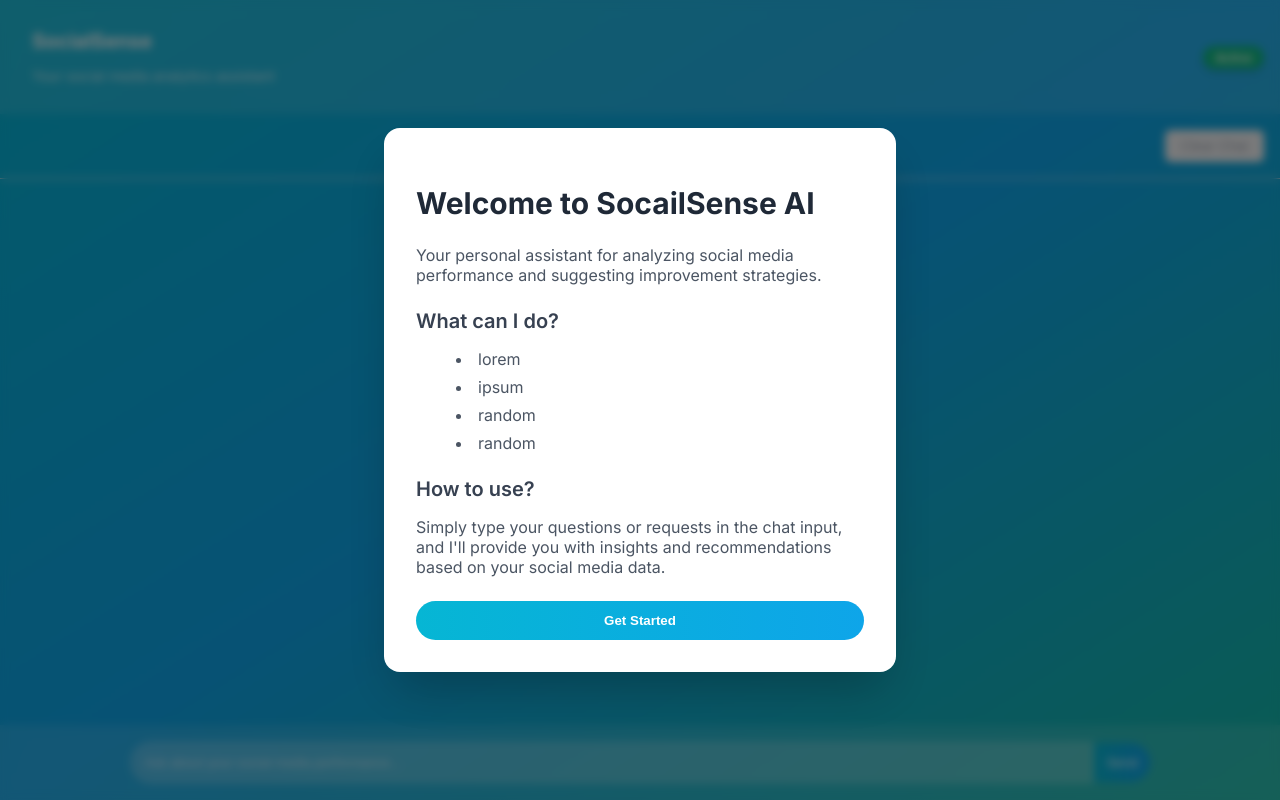
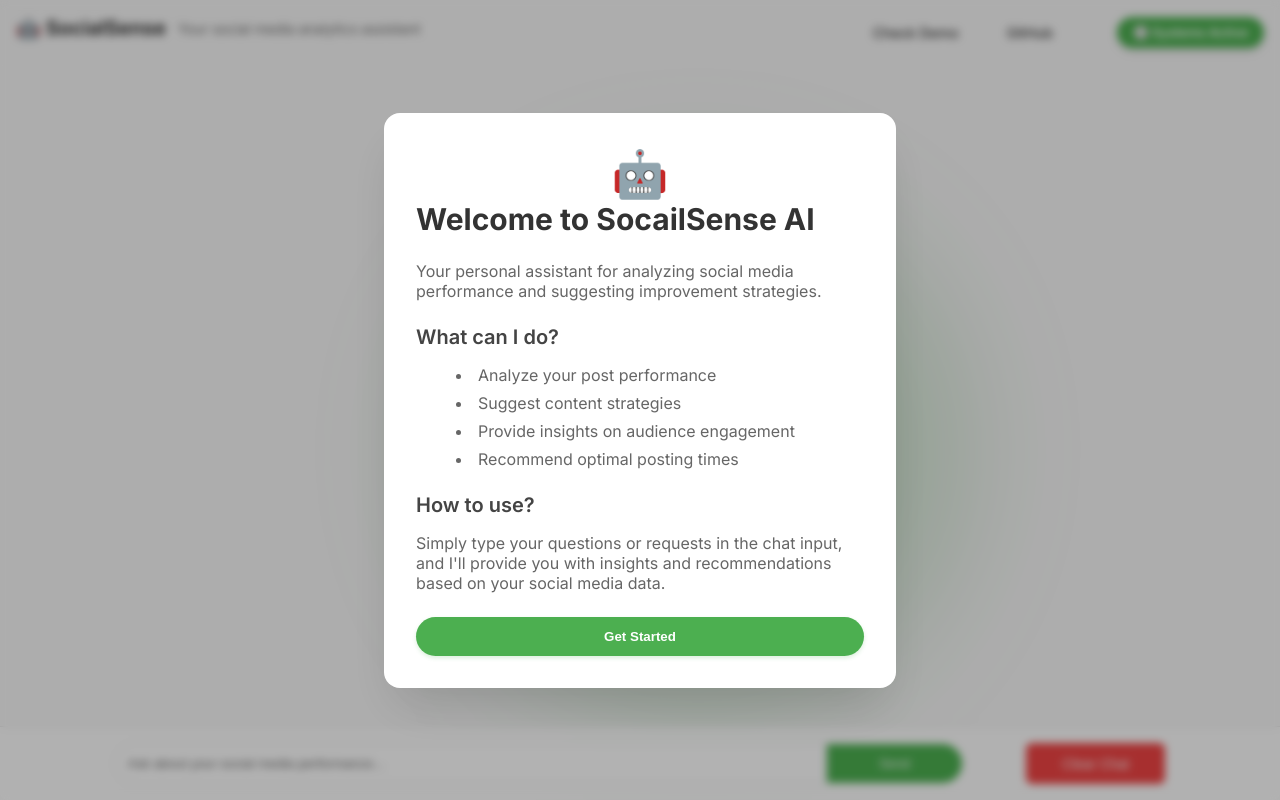
Before and after one commit to Sidharth004/Social-Sense, a React (Vite) app in the folder Social_Sense/client/: page / in a window 1280 px wide. Built offline with nearby package versions, Linux system fonts and the light colour scheme.

Commit message:
UI enhancements and palatte change

```diff
--- a/Social_Sense/client/index.html
+++ b/Social_Sense/client/index.html
@@ -2,7 +2,7 @@
 <html lang="en">
   <head>
     <meta charset="UTF-8" />
-    <link rel="icon" type="image/svg+xml" href="/vite.svg" />
+    <link rel="icon" type="image/svg+xml" href="./src/assets/vite.svg" />
     <meta name="viewport" content="width=device-width, initial-scale=1.0" />
     <title>Social Sense</title>
   </head>
--- a/Social_Sense/client/src/App.css
+++ b/Social_Sense/client/src/App.css
@@ -2,9 +2,42 @@
   display: flex;
   flex-direction: column;
   height: 100vh;
-  background: linear-gradient(to bottom right, #06b6d4, #0ea5e9, #14b8a6);
+  /* background: linear-gradient(to bottom right, #06b6d4, #0ea5e9, #14b8a6); */
+  background: #F8F8F8;
+  /* background: #EEEEEE */
+}
+/*  */
+.blob {
+  position: fixed;
+  width: 500px;
+  height: 500px;
+  top: 25%;
+  left: 35%;
+  transform: translate(-50%, -50%);
+  background: radial-gradient(circle at center, #4CAF50, #45a049);
+  border-radius: 50%;
+  filter: blur(60px);
+  opacity: 0.2;
+  pointer-events: none;
+  z-index: 0;
+
+  /* Animation */
+  animation: glow 3s ease-in-out infinite;
 }
 
+@keyframes glow {
+  0%, 100% {
+    opacity: 0.2;
+    filter: blur(60px);
+    transform: scale(1);
+  }
+  50% {
+    opacity: 0.4;
+    filter: blur(80px);
+    transform: scale(1.1);
+  }
+}
+/* new style end */
 .messages-container {
   flex: 1;
   overflow: auto;
@@ -44,7 +77,7 @@
 }
 
 .clear-chat-btn:disabled {
-  background-color: #f3f4f6;
+  background-color: #dd8999;
   color: #9ca3af;
   cursor: not-allowed;
 }
@@ -54,7 +87,7 @@
   flex-grow: 1;
   overflow-y: auto;
   padding: 1rem;
-  margin-bottom: 4rem;
+  /* margin-bottom: 4rem; */
 }
 
 .typing-indicator {
--- a/Social_Sense/client/src/App.jsx
+++ b/Social_Sense/client/src/App.jsx
@@ -73,8 +73,9 @@ export default function Chat() {
 
     return (
         <div className="chat-container">
-            <Header />
-            <div className="chat-controls">
+            <div className="blob"></div>
+            <Header onClearChat={handleClearChat}/>
+            {/* <div className="chat-controls">
                 <button
                     onClick={handleClearChat}
                     className="clear-chat-btn"
@@ -82,7 +83,7 @@ export default function Chat() {
                 >
                     Clear Chat
                 </button>
-            </div>
+            </div> */}
             <div className="messages-container">
                 {messages.map((message, index) => (
                     <ChatMessage
@@ -109,6 +110,7 @@ export default function Chat() {
             <InputArea
                 onSendMessage={handleSendMessage}
                 isLoading={isLoading}
+                onClearChat={handleClearChat}
             />
             {showModal && <Modal onClose={() => setShowModal(false)} />}
         </div>
--- a/Social_Sense/client/src/components/Header.css
+++ b/Social_Sense/client/src/components/Header.css
@@ -1,55 +1,72 @@
 .header {
-    background-color: rgba(255, 255, 255, 0.1);
+  /* background-color: rgba(255, 255, 255, 0.1); */
+  background: #F8F8F8;
   backdrop-filter: blur(10px);
-    color: white;
+  /* color: white; */
+  color: #333333;
   padding: 1rem;
   display: flex;
-    align-items: center;
+  align-items: flex-start;
   justify-content: space-between;
+  border-bottom: 1px solid rgba(255, 255, 255, 0.1);
 }
 
 .header-content {
+  display: flex;
+  flex-direction: column;
+  gap: 1rem;
+}
+.title-container {
+  display: flex;
+  align-items: center;
+  gap: 0.75rem;
+}
+
+
+.chatbot-name {
+  color: #333333;
+  font-weight: bold;
+  font-size: 1.25rem;
+  margin: 0;
+}
+
+.chatbot-description {
+  font-size: 0.875rem;
+  color: #666666;
+  /* color: rgba(255, 255, 255, 0.8); */
+  margin: 0 0 0 0;
+}
+
+.header-actions {
+  font-weight:500;
   display: flex;
   align-items: center;
   gap: 1rem;
 }
 
-  .avatar-container {
-    position: relative;
+
+
+.demo-link {
+  /* color: white; */
+  color: #333333;
+  text-decoration: none;
+  font-size: 0.875rem;
+  padding: 0.5rem 1rem;
+  border-radius: 0.375rem;
+  transition: background-color 0.2s;
 }
 
-  .avatar {
-    border-radius: 50%;
-    border: 2px solid white;
-  }
-
-  .status-indicator {
-    position: absolute;
-    bottom: 0;
-    right: 0;
-    width: 0.75rem;
-    height: 0.75rem;
-    background-color: #10b981;
-    border-radius: 50%;
-    border: 2px solid white;
-  }
-
-  .chatbot-name {
-    font-weight: bold;
-    font-size: 1.25rem;
-  }
-
-  .chatbot-description {
-    font-size: 0.875rem;
-    color: rgba(255, 255, 255, 0.8);
+.demo-link:hover {
+  background-color: rgba(96, 165, 250, 0.1);
 }
 
 .status-badge {
-    background-color: #10b981;
+  background: #4CAF50;
   color: white;
-    padding: 0.25rem 0.75rem;
+  padding: 0.5rem 1rem;
   border-radius: 9999px;
-    font-size: 0.75rem;
+  font-size: 0.8em;
   font-weight: 600;
   box-shadow: 0 4px 6px rgba(0, 0, 0, 0.1);
+  margin-left: 2rem;
 }
--- a/Social_Sense/client/src/components/Header.jsx
+++ b/Social_Sense/client/src/components/Header.jsx
@@ -4,17 +4,32 @@ export default function Header(){
     return(
         <header className="header">
             <div className="header-content">
-                <div className="avatar-container">
-                    {/* image */}
-                    {/* <div className="status-indicator"></div> */}
-                </div>
-
-                <div className="chatbot-info">
-                    <h1 className="chatbot-name">SocialSense</h1>
+                <div className="title-container">
+                    <h1 className="chatbot-name">🤖 SocialSense</h1>
                     <p className="chatbot-description">Your social media analytics assistant</p>
                 </div>
             </div>
-            <span className="status-badge">Active</span>
+            <div className="header-actions">
+                <a
+                    href="https://animated-basbousa-4190ed.netlify.app"
+                    target="_blank"
+                    rel="noopener noreferrer"
+                    className="demo-link"
+                >
+                    Check Demo
+                </a>
+                <a
+                    href="https://github.com/Sidharth004/Social-Sense"
+                    target="_blank"
+                    rel="noopener noreferrer"
+                    className="demo-link"
+                >
+                    <i className="fab fa-github"></i> GitHub
+                </a>
+                <div className="status-badge">
+                  ⚪️ Systems Active
+                </div>
+            </div>
         </header>
     )
 }
--- a/Social_Sense/client/src/components/InputArea.css
+++ b/Social_Sense/client/src/components/InputArea.css
@@ -1,7 +1,12 @@
 .input-area {
     padding: 1rem;
-    background-color: rgba(255, 255, 255, 0.1);
+    /* background-color: rgba(255, 255, 255, 0.1); */
+    background-color: rgba(255, 255, 255, 0.8);
     backdrop-filter: blur(10px);
+    /*  */
+    border-top: 1px solid rgba(0, 0, 0, 0.1);
+    position: relative;
+    z-index: 1;
   }
 
   .input-container {
@@ -11,29 +16,38 @@
   }
 
   .message-input {
-    width: 75%;
+    width: 55%;
     padding: 0.75rem;
     border-top-left-radius: 9999px;
     border-bottom-left-radius: 9999px;
-    background-color: rgba(255, 255, 255, 0.2);
-    color: white;
-    border: 2px solid transparent;
+    /* background-color: rgba(255, 255, 255, 0.2);
+    color: white; */
+    background-color: white;
+    color: #333333;
+    /* border: 2px solid transparent;
+    transition: all 0.3s; */
+    border: 1px solid rgba(0, 0, 0, 0.1);
+    /* border-right: none; */
     transition: all 0.3s;
   }
 
   .message-input::placeholder {
-    color: rgba(255, 255, 255, 0.7);
+    /* color: rgba(255, 255, 255, 0.7); */
+    color: #666666;
   }
 
   .message-input:focus {
     outline: none;
-    border-color: #06b6d4;
+    /* border-color: #06b6d4;  */
+    border-color: #4CAF50;
   }
 
+
   .send-button {
-    background: linear-gradient(to right, #06b6d4, #0ea5e9);
+    /* background: linear-gradient(to right, #06b6d4, #0ea5e9); */
+    background-color: #4CAF50;
     color: white;
-    padding: 0.75rem;
+    padding: 0.78rem 3.25rem;
     border-top-right-radius: 9999px;
     border-bottom-right-radius: 9999px;
     border: none;
@@ -42,12 +56,14 @@
   }
 
   .send-button:hover {
-    background: linear-gradient(to right, #0891b2, #0284c7);
+    /* background: linear-gradient(to right, #0891b2, #0284c7); */
+    background-color: #45a049;
   }
 
   .send-button:focus {
     outline: none;
-    box-shadow: 0 0 0 3px rgba(6, 182, 212, 0.5);
+    /* box-shadow: 0 0 0 3px rgba(6, 182, 212, 0.5); */
+    box-shadow: 0 0 0 3px rgba(76, 175, 80, 0.3);
   }
   .send-button.disabled {
     opacity: 0.7;
@@ -58,3 +74,18 @@
     opacity: 0.7;
     cursor: not-allowed;
   }
+  .clear-chat-button {
+    background-color: #ef4444;
+    color: white;
+    padding: 0.78rem 2.25rem;
+    border-radius: 0.375rem;
+    border: none;
+    font-size: 0.875rem;
+    cursor: pointer;
+    transition: background-color 0.2s;
+    margin-left: 4rem;
+  }
+
+  .clear-chat-button:hover {
+    background-color: #dc2626;
+  }
--- a/Social_Sense/client/src/components/InputArea.jsx
+++ b/Social_Sense/client/src/components/InputArea.jsx
@@ -1,7 +1,7 @@
 import { useState } from "react";
 import './InputArea.css'
 
-export default function InputArea({onSendMessage,isLoading}){
+export default function InputArea({onSendMessage,isLoading,onClearChat}){
     const [input,setInput] = useState('');
 
     const handleSubmit =(e)=>{
@@ -32,6 +32,12 @@ export default function InputArea({onSendMessage,isLoading}){
             >
                 {isLoading ? 'Sending...' : 'Send'}
             </button>
+            <button
+                onClick={onClearChat}
+                className="clear-chat-button"
+            >
+                Clear Chat
+            </button>
 
             </div>
         </form>
--- a/Social_Sense/client/src/components/Modal.css
+++ b/Social_Sense/client/src/components/Modal.css
@@ -1,7 +1,8 @@
 .modal-overlay {
     position: fixed;
     inset: 0;
-    background-color: rgba(0, 0, 0, 0.5);
+    /* background-color: rgba(0, 0, 0, 0.5); */
+    background-color: rgba(0, 0, 0, 0.3);
     backdrop-filter: blur(4px);
     display: flex;
     align-items: center;
@@ -16,33 +17,48 @@
     padding: 2rem;
     max-width: 28rem;
     width: 100%;
-    box-shadow: 0 25px 50px -12px rgba(0, 0, 0, 0.25);
+    /* box-shadow: 0 25px 50px -12px rgba(0, 0, 0, 0.25); */
+    box-shadow: 0 25px 50px -12px rgba(0, 0, 0, 0.15);
+  }
+
+  .modal-title-logo{
+    display: flex;
+    font-size: 2.875rem;
+    justify-content: center;
+    margin: 0%;
   }
 
   .modal-title {
     font-size: 1.875rem;
     font-weight: bold;
     margin-bottom: 1.5rem;
-    color: #1f2937;
+    justify-content: center;
+    margin-top: 0%;
+    /* color: #1f2937; */
+    color: #333333;
+
   }
 
   .modal-description {
     margin-bottom: 1.5rem;
-    color: #4b5563;
+    /* color: #4b5563; */
+    color: #666666;
   }
 
   .modal-subtitle {
     font-size: 1.25rem;
     font-weight: 600;
     margin-bottom: 0.75rem;
-    color: #374151;
+    /* color: #374151; */
+    color: #444444;
   }
 
   .modal-list {
     list-style-type: disc;
     list-style-position: inside;
     margin-bottom: 1.5rem;
-    color: #4b5563;
+    /* color: #4b5563; */
+    color: #666666;
   }
 
   .modal-list li {
@@ -50,7 +66,8 @@
   }
 
   .modal-button {
-    background: linear-gradient(to right, #06b6d4, #0ea5e9);
+    /* background: linear-gradient(to right, #06b6d4, #0ea5e9); */
+    background-color: #4CAF50;
     color: white;
     font-weight: bold;
     padding: 0.75rem 1.5rem;
@@ -59,14 +76,18 @@
     transition: all 0.3s ease-in-out;
     border: none;
     cursor: pointer;
+    /*  */
+    box-shadow: 0 2px 4px rgba(76, 175, 80, 0.2);
   }
 
   .modal-button:hover {
-    background: linear-gradient(to right, #0891b2, #0284c7);
+    /* background: linear-gradient(to right, #0891b2, #0284c7); */
+    background-color: #45a049;
     transform: scale(1.05);
   }
 
   .modal-button:focus {
     outline: none;
-    box-shadow: 0 0 0 3px rgba(6, 182, 212, 0.5);
+    /* box-shadow: 0 0 0 3px rgba(6, 182, 212, 0.5); */
+    box-shadow: 0 0 0 3px rgba(76, 175, 80, 0.3);
   }
--- a/Social_Sense/client/src/components/Modal.jsx
+++ b/Social_Sense/client/src/components/Modal.jsx
@@ -4,16 +4,17 @@ export default function Modal({ onClose }) {
   return (
     <div className="modal-overlay">
       <div className="modal-content">
+        <h2 className="modal-title-logo"> 🤖 </h2>
         <h2 className="modal-title">Welcome to SocailSense AI</h2>
         <p className="modal-description">
           Your personal assistant for analyzing social media performance and suggesting improvement strategies.
         </p>
         <h3 className="modal-subtitle">What can I do?</h3>
         <ul className="modal-list">
-          <li>lorem</li>
-          <li> ipsum</li>
-          <li>random</li>
-          <li>random</li>
+          <li>Analyze your post performance</li>
+          <li> Suggest content strategies</li>
+          <li>Provide insights on audience engagement</li>
+          <li>Recommend optimal posting times</li>
         </ul>
         <h3 className="modal-subtitle">How to use?</h3>
         <p className="modal-description">
--- a/Social_Sense/client/src/index.css
+++ b/Social_Sense/client/src/index.css
@@ -4,8 +4,8 @@ body {
   margin: 0;
   padding: 0;
   font-family: 'Inter', sans-serif;
-  color: #ffffff;
-  background: linear-gradient(to bottom right, #06b6d4, #0ea5e9, #14b8a6);
+  color: #333333;
+  background: #F8F8F8;
   min-height: 100vh;
 }
 
```
Also changed, not shown: Social_Sense/client/src/components/ChatMessage.css (+6 -3 lines), Social_Sense/client/src/assets/vite.svg (added). Lines whose indentation alone changed are shown as unchanged.
